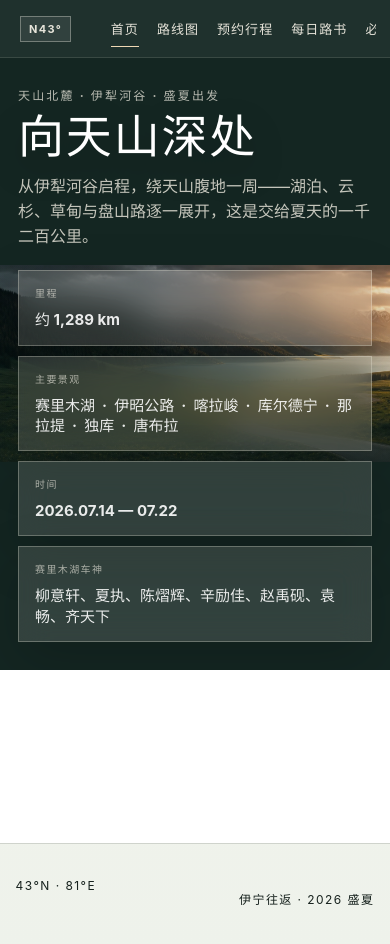
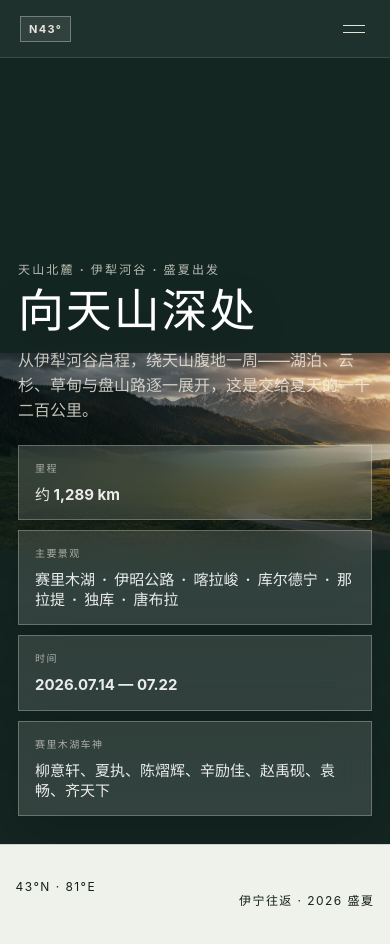
Before and after one commit to StevieHui/yili-roadbook, a React (Vite) app: page / in a window 390 px wide. Shown: the top 944 px of the page. Built offline with nearby package versions, Linux system fonts and the light colour scheme.

Commit message:
style: optimize all views for mobile travel use

```diff
--- a/src/components/SiteHeader.tsx
+++ b/src/components/SiteHeader.tsx
@@ -13,18 +13,34 @@ interface SiteHeaderProps {
 }
 
 export function SiteHeader({ activeView, onSelectView }: SiteHeaderProps) {
+  const [isMenuOpen, setIsMenuOpen] = useState(false);
+  const selectView = (view: string) => {
+    onSelectView(view);
+    setIsMenuOpen(false);
+  };
+
   return (
     <header className="site-header">
-      <button type="button" className="brand" onClick={() => onSelectView('home')} aria-label="返回首页">
+      <button type="button" className="brand" onClick={() => selectView('home')} aria-label="返回首页">
         <span className="brand-mark">N43°</span>
         <span>伊犁路书</span>
       </button>
-      <nav aria-label="路书导航">
+      <button
+        type="button"
+        className="nav-toggle"
+        aria-label={isMenuOpen ? '关闭导航菜单' : '打开导航菜单'}
+        aria-expanded={isMenuOpen}
+        aria-controls="site-navigation"
+        onClick={() => setIsMenuOpen((open) => !open)}
+      >
+        <span /><span />
+      </button>
+      <nav id="site-navigation" aria-label="路书导航" className={isMenuOpen ? 'is-open' : ''}>
         {navItems.map(([label, view]) => (
           <button
             type="button"
             className={activeView === view ? 'is-active' : ''}
-            onClick={() => onSelectView(view)}
+            onClick={() => selectView(view)}
             key={view}
           >
             {label}
@@ -34,3 +50,5 @@ export function SiteHeader({ activeView, onSelectView }: SiteHeaderProps) {
     </header>
   );
 }
+
+import { useState } from 'react';
--- a/src/styles.css
+++ b/src/styles.css
@@ -1435,3 +1435,65 @@ body,
   .day-hero-main h3 { font-size: 28pt; }
   .day-hero .day-metrics { margin-top: 14px; border-color: #999; }
 }
+
+/* Mobile navigation and site-wide viewport safeguards */
+.nav-toggle { display: none; }
+img, svg, canvas { max-width: 100%; }
+.app-shell > *, .tool-page, .section-shell { min-width: 0; }
+
+@media (max-width: 560px) {
+  html, body, #root { width: 100%; max-width: 100%; overflow-x: clip; }
+  .site-header { z-index: 100; justify-content: space-between; }
+  .site-header .brand { position: relative; z-index: 2; min-height: 44px; }
+  .nav-toggle {
+    position: relative;
+    z-index: 2;
+    display: grid;
+    place-content: center;
+    gap: 6px;
+    width: 44px;
+    height: 44px;
+    padding: 0;
+    color: inherit;
+    background: transparent;
+    border: 0;
+  }
+  .nav-toggle span { display: block; width: 22px; height: 1px; background: currentColor; transition: transform .2s ease; }
+  .nav-toggle[aria-expanded="true"] span:first-child { transform: translateY(3.5px) rotate(45deg); }
+  .nav-toggle[aria-expanded="true"] span:last-child { transform: translateY(-3.5px) rotate(-45deg); }
+  .site-header nav {
+    position: fixed;
+    inset: 58px 0 auto;
+    display: grid;
+    max-width: none;
+    padding: 12px 18px 22px;
+    gap: 0;
+    overflow: hidden;
+    color: #f6f2e7;
+    background: rgba(20,38,34,.98);
+    border-top: 1px solid rgba(255,255,255,.1);
+    box-shadow: 0 18px 36px rgba(5,14,13,.22);
+    opacity: 0;
+    visibility: hidden;
+    transform: translateY(-10px);
+    pointer-events: none;
+    transition: opacity .2s ease, transform .2s ease, visibility .2s;
+  }
+  .site-header nav.is-open { opacity: 1; visibility: visible; transform: none; pointer-events: auto; }
+  .site-header nav button { width: 100%; min-height: 48px; padding: 10px 4px; text-align: left; border-bottom: 1px solid rgba(255,255,255,.1); }
+  .site-header nav button::after { display: none; }
+  .site-header nav button.is-active { color: #ef9b68; }
+
+  .tool-page, .overview, .checklist-section, .alerts-section, .photo-guide, .bookings-panel { width: 100%; max-width: 100%; }
+  .section-shell, .tool-shell, .route-workbench, .booking-itinerary { width: calc(100% - 32px); max-width: calc(100% - 32px); margin-inline: auto; }
+  .route-map-center .map-frame, .map-frame { min-height: 340px; height: min(52vh, 430px); }
+  .map-layer-controls { max-width: calc(100% - 20px); }
+  .quick-tools, .dashboard-glass-grid, .command-grid, .deadline-board, .route-workbench, .booking-itinerary, .checklist-groups, .alerts-list { min-width: 0; }
+  .dashboard-cover { min-height: calc(100svh - 58px); }
+  .dashboard-glass-grid article, .command-grid article, .booking-day-card, .booking-detail-card { min-width: 0; overflow-wrap: anywhere; }
+  button, a, input, label { touch-action: manipulation; }
+}
+
+@media (prefers-reduced-motion: reduce) {
+  .day-hero > img { animation: none; }
+}
```
Also changed, not shown: 1 other file (tests, documents, lock files or other folders).
